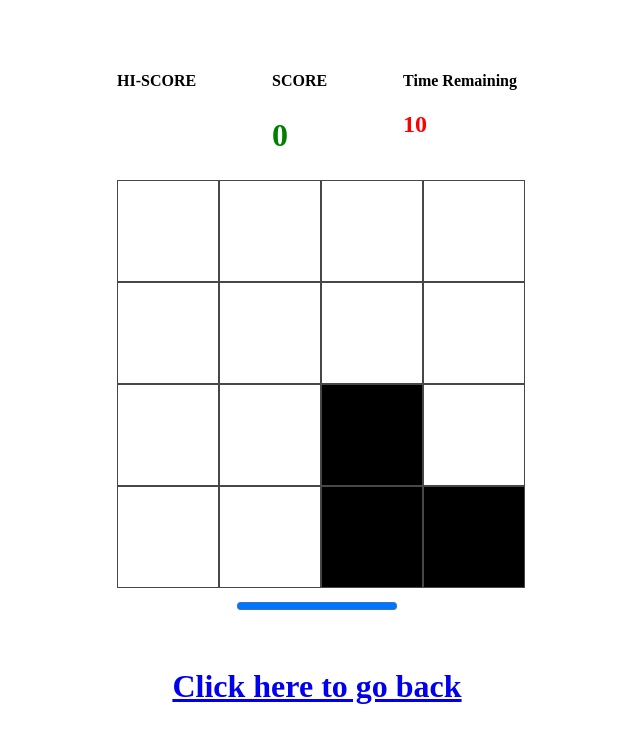
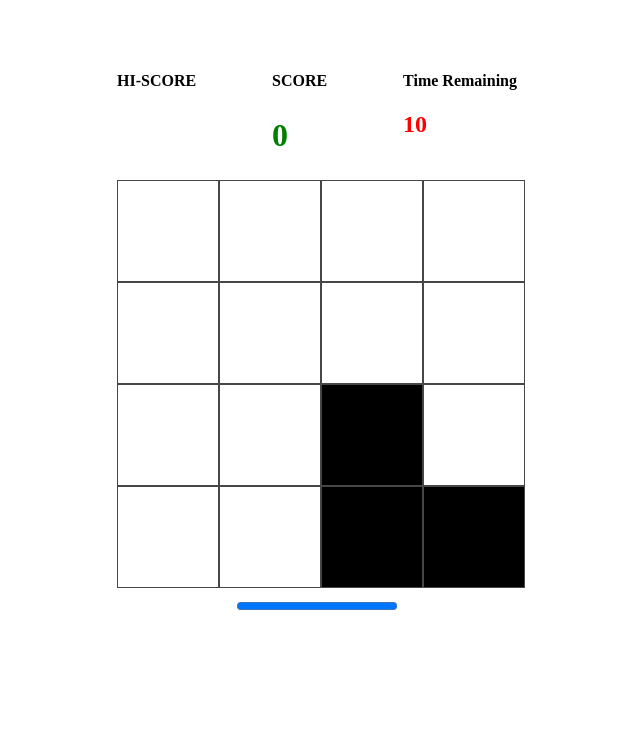
Before and after one commit to omerfrkuyk/omerfrkuyanik.github.io, a plain HTML site: page game.html in a window 1280 px wide. Shown: the whole page, without its empty margins (331-971 px from the left). Drawn offline with nearby package versions, Linux system fonts and the light colour scheme; files whose address does not match are found by name.

Commit message:
Update game.html

```diff
--- a/game.html
+++ b/game.html
@@ -352,8 +352,6 @@
 
     </script>
 
-    <div>
-        <h1> <a href="index.html"> Click here to go back </a> </h1>
-    </div>
+
 </body>
 </html>
```
